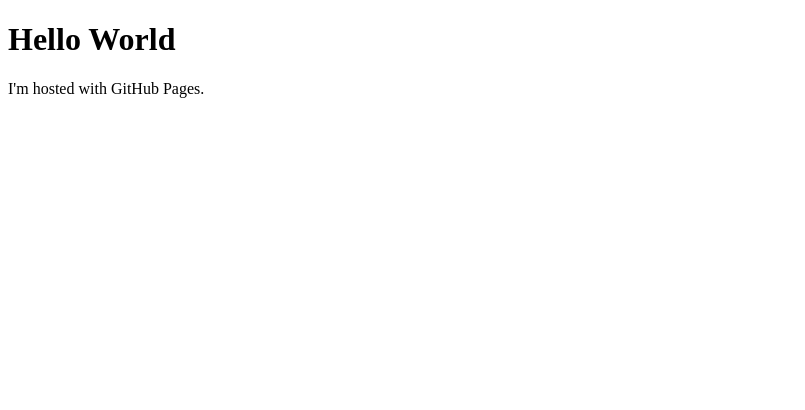
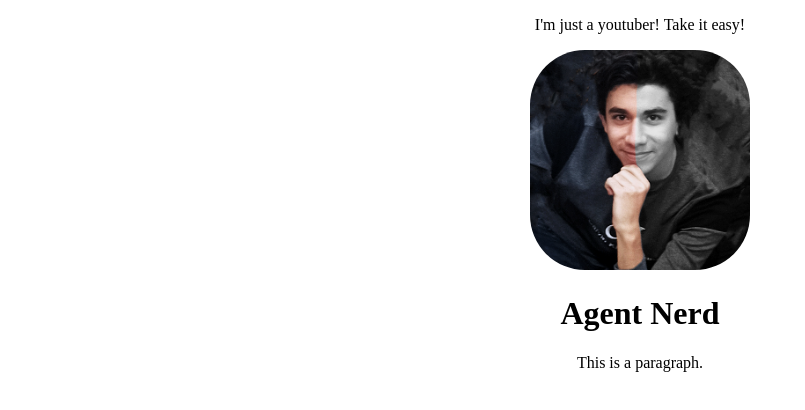
Before and after one commit to agtnerd/agtnerd.github.io, a plain HTML site: page index.html in a window 1280 px wide. Shown: the whole page, without its empty margins (0-805 px from the left). Drawn offline with Linux system fonts and the light colour scheme.

Commit message:
First try for site

```diff
--- a/index.html
+++ b/index.html
@@ -1,7 +1,36 @@
 <!DOCTYPE html>
 <html>
+<head>
+
+    <title>Page Title</title>
+
+<style>
+
+body {
+    max-width: 320px;
+    margin: auto;
+    text-align: center;
+}
+
+img {
+    border-radius: 25%;
+}
+
+img:hover {
+  transform: scaleX(-1);
+}
+
+</style>
+
+</head>
 <body>
-<h1>Hello World</h1>
-<p>I'm hosted with GitHub Pages.</p>
+
+<p>I'm just a youtuber! Take it easy!</p>
+
+<img src="Images/profile.png" alt="Agent Nerd profile photo" width="220" height="220">
+
+<h1>Agent Nerd</h1>
+<p>This is a paragraph.</p>
+
 </body>
 </html>
```
Also changed, not shown: Images/profile.png (added).
